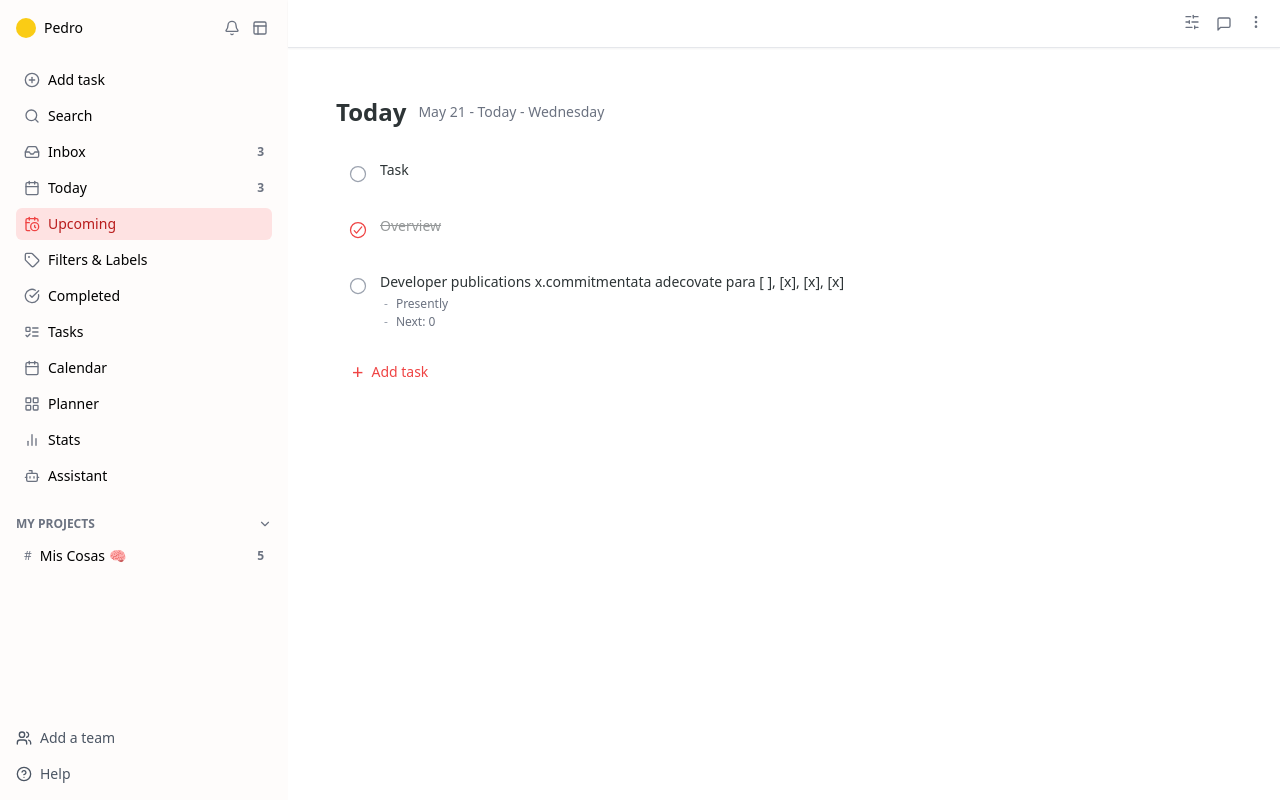
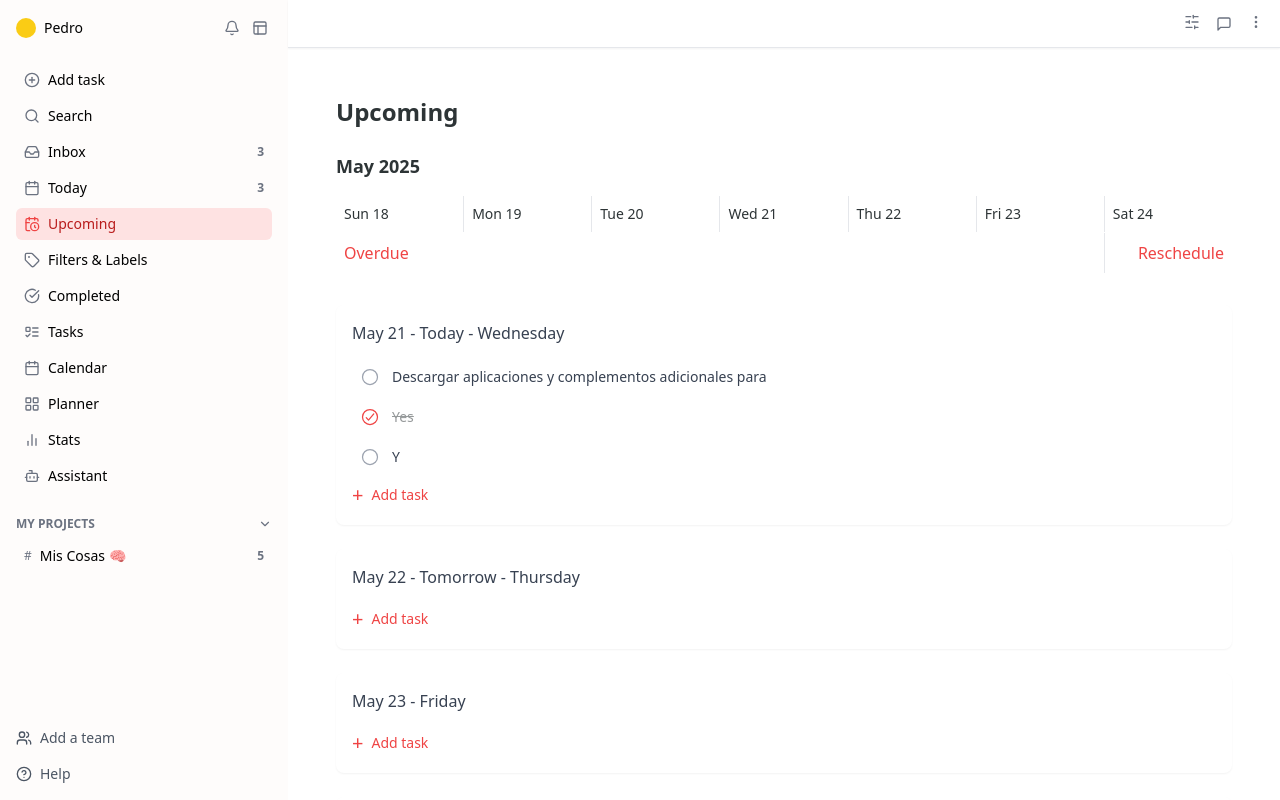
Before and after one commit to PedroCere/technovation_3, a React (Vite) app in the folder aitasker-frontend/: page /upcoming in a window 1280 px wide. Built offline with nearby package versions, Linux system fonts and the light colour scheme.

Commit message:
upcoming_page_added

```diff
--- a/aitasker-frontend/src/App.jsx
+++ b/aitasker-frontend/src/App.jsx
@@ -3,7 +3,7 @@ import Layout from './layout/Layout';
 import ErrorPage from './pages/errorpage';
 import Inbox from './pages/Inbox';
 import Today from './pages/Today';
-import Upcoming from './pages/Today';
+import Upcoming from './pages/Upcoming';
 import Tasks from './pages/Today';
 import Completed from './pages/Today';
 import Calendar from './pages/Today';
--- /dev/null
+++ b/aitasker-frontend/src/pages/Upcoming.jsx
@@ -0,0 +1,128 @@
+import { useState } from "react";
+import { IoRadioButtonOffOutline, IoCheckmarkCircleOutline } from "react-icons/io5";
+
+const Upcoming = () => {
+  const [days, setDays] = useState([
+    {
+      date: "May 21 - Today - Wednesday",
+      tasks: [
+        { id: 1, text: "Descargar aplicaciones y complementos adicionales para", completed: false },
+        { id: 2, text: "Yes", completed: true },
+        { id: 3, text: "Y", completed: false }
+      ]
+    },
+    {
+      date: "May 22 - Tomorrow - Thursday",
+      tasks: []
+    },
+    {
+      date: "May 23 - Friday",
+      tasks: []
+    },
+    {
+      date: "May 24 - Saturday",
+      tasks: []
+    },
+    {
+      date: "May 25 - Sunday",
+      tasks: [
+        { id: 4, text: "Hacer una revisión semanal de mis tareas y objetivos", completed: false },
+        { id: 5, text: "No", completed: false },
+        { id: 6, text: "Mis Cosas", completed: false },
+        { id: 7, text: "/ Ruinas", completed: false }
+      ]
+    },
+    {
+      date: "May 26 - Monday",
+      tasks: []
+    }
+  ]);
+
+  const toggleTask = (dayIndex, taskId) => {
+    const updatedDays = [...days];
+    updatedDays[dayIndex].tasks = updatedDays[dayIndex].tasks.map(task =>
+      task.id === taskId ? { ...task, completed: !task.completed } : task
+    );
+    setDays(updatedDays);
+  };
+
+  const addNewTask = (dayIndex) => {
+    const newTask = {
+      id: Date.now(),
+      text: "Nueva tarea",
+      completed: false
+    };
+    const updatedDays = [...days];
+    updatedDays[dayIndex].tasks.push(newTask);
+    setDays(updatedDays);
+  };
+
+  return (
+    <div className="flex justify-center w-full min-h-full p-6">
+      <div className="max-w-4xl w-full">
+        <h1 className="text-2xl font-bold mb-6">Upcoming</h1>
+
+        {/* Calendar Header */}
+        <div className="mb-8">
+          <h2 className="text-lg font-semibold mb-4">May 2025</h2>
+          <div className="grid grid-cols-7 gap-px bg-gray-200">
+            {["Sun 18", "Mon 19", "Tue 20", "Wed 21", "Thu 22", "Fri 23", "Sat 24"].map((day, i) => (
+              <div key={i} className="bg-white p-2 text-sm font-medium">
+                {day}
+              </div>
+            ))}
+          </div>
+          <div className="grid grid-cols-7 gap-px bg-gray-200 mt-px">
+            <div className="col-span-6 bg-white p-2 flex items-center">
+              <span className="text-red-500 font-medium">Overdue</span>
+            </div>
+            <div className="bg-white p-2 text-right text-red-500 font-medium">
+              Reschedule
+            </div>
+          </div>
+        </div>
+
+        {/* Days List */}
+        <div className="space-y-6">
+          {days.map((day, dayIndex) => (
+            <div key={day.date} className="bg-white rounded-lg p-4 shadow-sm">
+              <div className="flex justify-between items-center mb-4">
+                <h3 className="font-medium text-gray-700">{day.date}</h3>
+              </div>
+
+              <div className="space-y-2">
+                {day.tasks.map((task) => (
+                  <div key={task.id} className="flex items-center gap-3 group hover:bg-gray-50 px-2 py-1.5 rounded">
+                    <button
+                      onClick={() => toggleTask(dayIndex, task.id)}
+                      className="text-gray-400 hover:text-red-500 transition-all"
+                    >
+                      {task.completed ? (
+                        <IoCheckmarkCircleOutline className="text-xl text-red-500" />
+                      ) : (
+                        <IoRadioButtonOffOutline className="text-xl" />
+                      )}
+                    </button>
+                    <span className={`text-sm ${task.completed ? 'line-through opacity-50' : 'text-gray-700'}`}>
+                      {task.text}
+                    </span>
+                  </div>
+                ))}
+              </div>
+
+              <button
+                onClick={() => addNewTask(dayIndex)}
+                className="mt-2 text-red-500 hover:text-red-600 text-sm font-medium flex items-center gap-2"
+              >
+                <span className="text-xl">+</span>
+                Add task
+              </button>
+            </div>
+          ))}
+        </div>
+      </div>
+    </div>
+  );
+};
+
+export default Upcoming;
```
